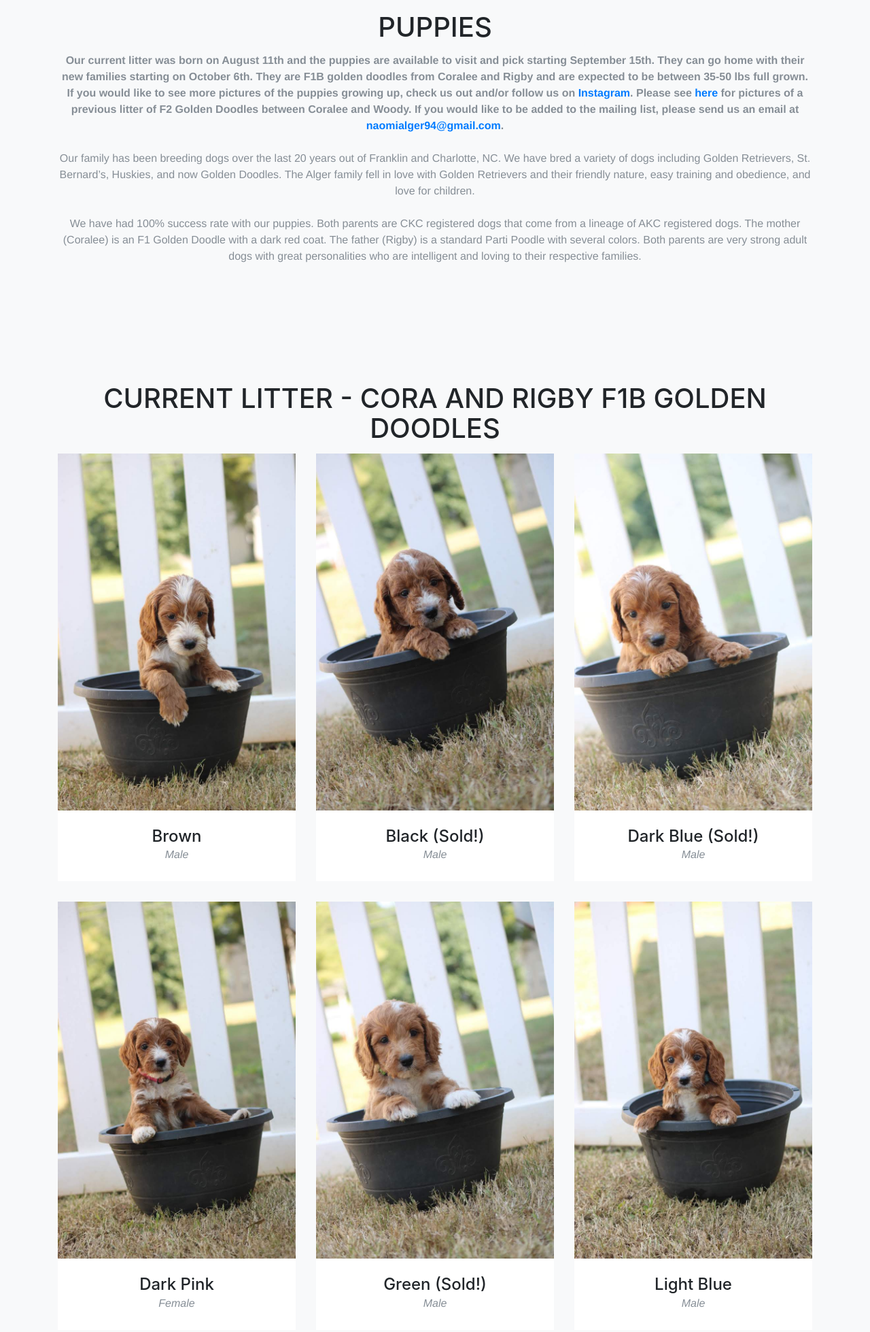
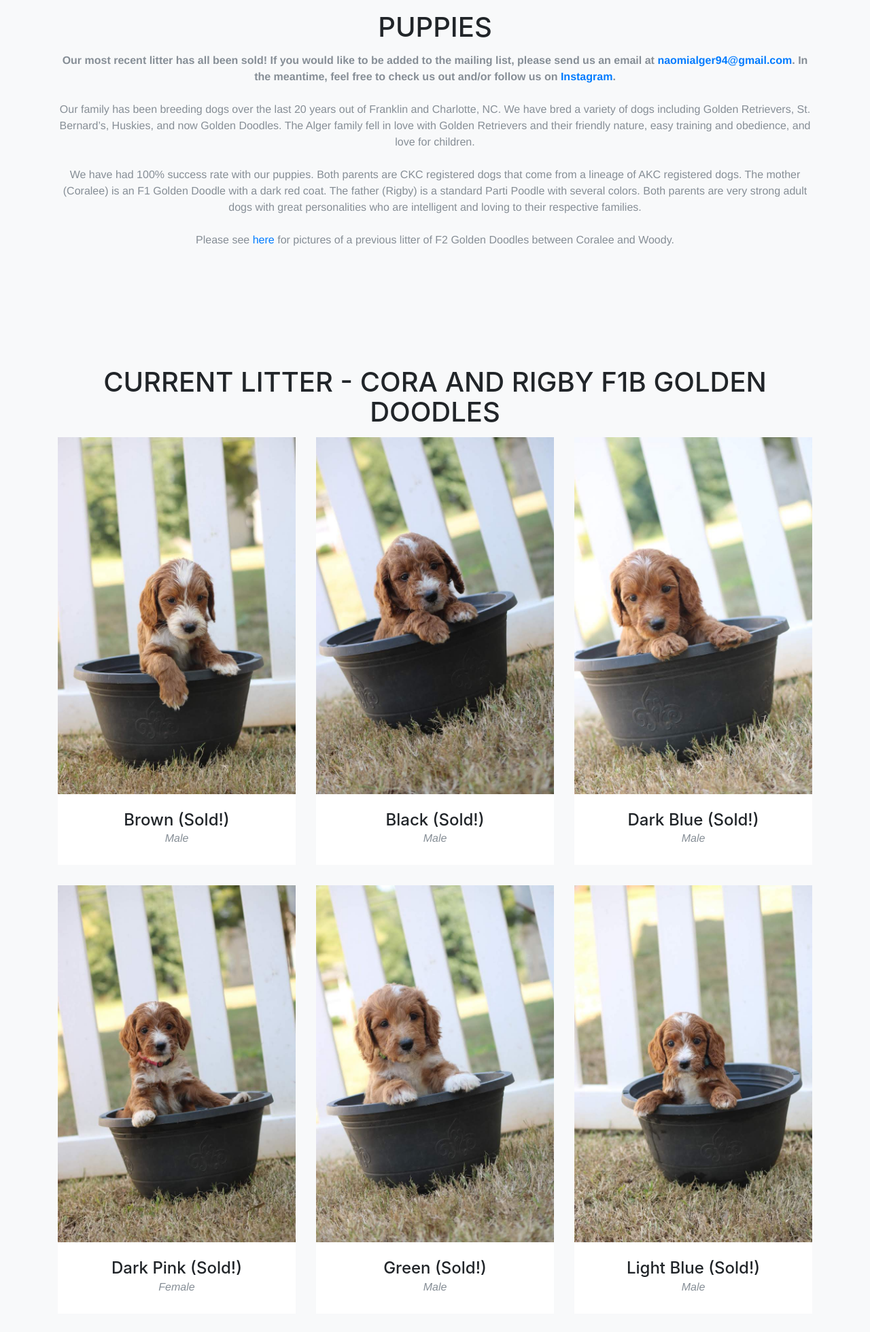
Before and after one commit to algerfarm/algerfarm.github.io, a website with bundled scripts: page index.html in a window 1280 px wide. Shown: the part 760-2719 px from the top of the page at 68% size. Built offline with nearby package versions, Linux system fonts and the light colour scheme; a web font is replaced by a local one.

Commit message:
mark all puppies as sold

```diff
--- a/index.html
+++ b/index.html
@@ -74,11 +74,11 @@
               <div class="col-lg-12 text-center">
                 <h2 class="section-heading">Puppies</h2>
                 <h3 class="section-subheading text-muted">
-                  <b>Our current litter was born on August 11th and the puppies are available to visit and pick starting September 15th. They can go home with their new families starting on October 6th. They are F1B golden doodles from Coralee and Rigby and are expected to be between 35-50 lbs full grown. If you would like to see more pictures of the puppies growing up, check us out and/or follow us on <a href="https://www.instagram.com/algerdoodles/">Instagram</a>.
-
-                    Please see <a href="#past-litters"> here</a> for pictures of a previous litter of F2 Golden Doodles between Coralee and Woody. If you would like to be added to the mailing list, please send us an email at <a href="mailto:naomialger94@gmail.com"> naomialger94@gmail.com</a>. </b><br><br>
-                  Our family has been breeding dogs over the last 20 years out of Franklin and Charlotte, NC. We have bred a variety of dogs including Golden Retrievers, St. Bernard’s, Huskies, and now Golden Doodles. The Alger family fell in love with Golden Retrievers and their friendly nature, easy training and obedience, and love for children.<br><br>
-                We have had 100% success rate with our puppies. Both parents are CKC registered dogs that come from a lineage of AKC registered dogs. The mother (Coralee) is an F1 Golden Doodle with a dark red coat. The father (Rigby) is a standard Parti Poodle with several colors. Both parents are very strong adult dogs with great personalities who are intelligent and loving to their respective families.
+                  <b>Our most recent litter has all been sold! If you would like to be added to the mailing list, please send us an email at <a href="mailto:naomialger94@gmail.com"> naomialger94@gmail.com</a>.
+                    In the meantime, feel free to check us out and/or follow us on <a href="https://www.instagram.com/algerdoodles/">Instagram</a>.</b> <br><br>
+                Our family has been breeding dogs over the last 20 years out of Franklin and Charlotte, NC. We have bred a variety of dogs including Golden Retrievers, St. Bernard’s, Huskies, and now Golden Doodles. The Alger family fell in love with Golden Retrievers and their friendly nature, easy training and obedience, and love for children.<br><br>
+                We have had 100% success rate with our puppies. Both parents are CKC registered dogs that come from a lineage of AKC registered dogs. The mother (Coralee) is an F1 Golden Doodle with a dark red coat. The father (Rigby) is a standard Parti Poodle with several colors. Both parents are very strong adult dogs with great personalities who are intelligent and loving to their respective families.<br><br>
+                Please see <a href="#past-litters"> here</a> for pictures of a previous litter of F2 Golden Doodles between Coralee and Woody.
               </h3>
               </div>
             </div>
@@ -103,7 +103,7 @@
                   <img class="img-fluid" src="img/brown.jpg" alt="">
                 </div>
                 <div class="past-litters-caption">
-                  <h4>Brown</h4>
+                  <h4>Brown (Sold!)</h4>
                   <p class="text-muted">Male</p>
                 </div>
               </div>
@@ -145,7 +145,7 @@
                   <img class="img-fluid" src="img/dark_pink.jpg" alt="">
                 </div>
                 <div class="past-litters-caption">
-                  <h4>Dark Pink</h4>
+                  <h4>Dark Pink (Sold!)</h4>
                   <p class="text-muted">Female</p>
                 </div>
               </div>
@@ -173,7 +173,7 @@
                   <img class="img-fluid" src="img/light_blue.jpg" alt="">
                 </div>
                 <div class="past-litters-caption">
-                  <h4>Light Blue</h4>
+                  <h4>Light Blue (Sold!)</h4>
                   <p class="text-muted">Male</p>
                 </div>
               </div>
@@ -215,7 +215,7 @@
                   <img class="img-fluid" src="img/purple.jpg" alt="">
                 </div>
                 <div class="past-litters-caption">
-                  <h4>Purple</h4>
+                  <h4>Purple (Sold!)</h4>
                   <p class="text-muted">Male</p>
                 </div>
               </div>
@@ -229,7 +229,7 @@
                   <img class="img-fluid" src="img/red.jpg" alt="">
                 </div>
                 <div class="past-litters-caption">
-                  <h4>Red</h4>
+                  <h4>Red (Sold!)</h4>
                   <p class="text-muted">Female</p>
                 </div>
               </div>
@@ -685,7 +685,7 @@
               <div class="col-lg-8 mx-auto">
                 <div class="modal-body">
                   <!-- Project Details Go Here -->
-                  <h2>Brown</h2>
+                  <h2>Brown (Sold!)</h2>
                   <p class="item-intro text-muted"></p>
                   <img class="img-fluid d-block mx-auto" src="img/brown.jpg" alt="">
                   <!-- <p>Bucky is dark red and already has waves in his fur! He loves to give kisses and especially enjoys cuddling.</p> -->
@@ -777,7 +777,7 @@
               <div class="col-lg-8 mx-auto">
                 <div class="modal-body">
                   <!-- Project Details Go Here -->
-                  <h2>Dark Pink</h2>
+                  <h2>Dark Pink (Sold!)</h2>
                   <p class="item-intro text-muted"></p>
                   <img class="img-fluid d-block mx-auto" src="img/dark_pink.jpg" alt="">
                   <!-- <p>Ninja is our darkest puppy in this little with a small white spot of fur on his chest. He is calm, cuddly, and sweet.</p> -->
@@ -835,7 +835,7 @@
               <div class="col-lg-8 mx-auto">
                 <div class="modal-body">
                   <!-- Project Details Go Here -->
-                  <h2>Light Blue</h2>
+                  <h2>Light Blue (Sold!)</h2>
                   <p class="item-intro text-muted"></p>
                   <img class="img-fluid d-block mx-auto" src="img/light_blue.jpg" alt="">
                   <!-- <p>Penny loves to be with others and is very friendly. Her fur is smooth and straight.</p> -->
@@ -919,7 +919,7 @@
               <div class="col-lg-8 mx-auto">
                 <div class="modal-body">
                   <!-- Project Details Go Here -->
-                  <h2>Purple</h2>
+                  <h2>Purple (Sold!)</h2>
                   <p class="item-intro text-muted"></p>
                   <img class="img-fluid d-block mx-auto" src="img/purple.jpg" alt="">
                   <!-- <p>Moonavar is our smallest girl and smallest puppy out of the entire litter. She loves to play and is very adventurous.</p> -->
@@ -947,7 +947,7 @@
               <div class="col-lg-8 mx-auto">
                 <div class="modal-body">
                   <!-- Project Details Go Here -->
-                  <h2>Red</h2>
+                  <h2>Red (Sold!)</h2>
                   <p class="item-intro text-muted"></p>
                   <img class="img-fluid d-block mx-auto" src="img/red.jpg" alt="">
                   <!-- <p>Moonavar is our smallest girl and smallest puppy out of the entire litter. She loves to play and is very adventurous.</p> -->
```
